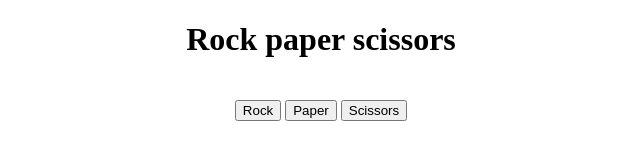
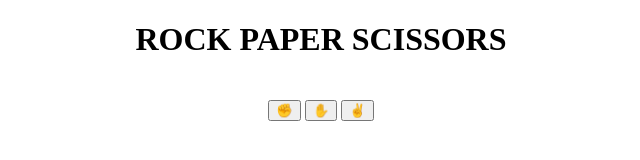
Before and after one commit to jm-mogo/Rock-rock-scissors, a plain HTML site: page index.html in a window 1280 px wide. Shown: the whole page, without its empty margins (319-959 px from the left). Drawn offline with Linux system fonts and the light colour scheme.

Commit message:
change bottons text for emojis

```diff
--- a/index.html
+++ b/index.html
@@ -11,7 +11,7 @@
 <body>
     <div class="game">
         <div class="title">
-            <h1>Rock paper scissors</h1>
+            <h1>ROCK PAPER SCISSORS</h1>
         </div>
         <div class="result-section">
         </div>
@@ -19,9 +19,9 @@
 
         </div>
         <div class="gameSection">
-            <button id="btn-rock">Rock</button>
-            <button id="btn-paper">Paper</button>
-            <button id="btn-scissors">Scissors</button>
+            <button id="btn-rock">✊</button>
+            <button id="btn-paper">✋</button>
+            <button id="btn-scissors">✌</button>
         </div>
     </div>
 </body>
```
